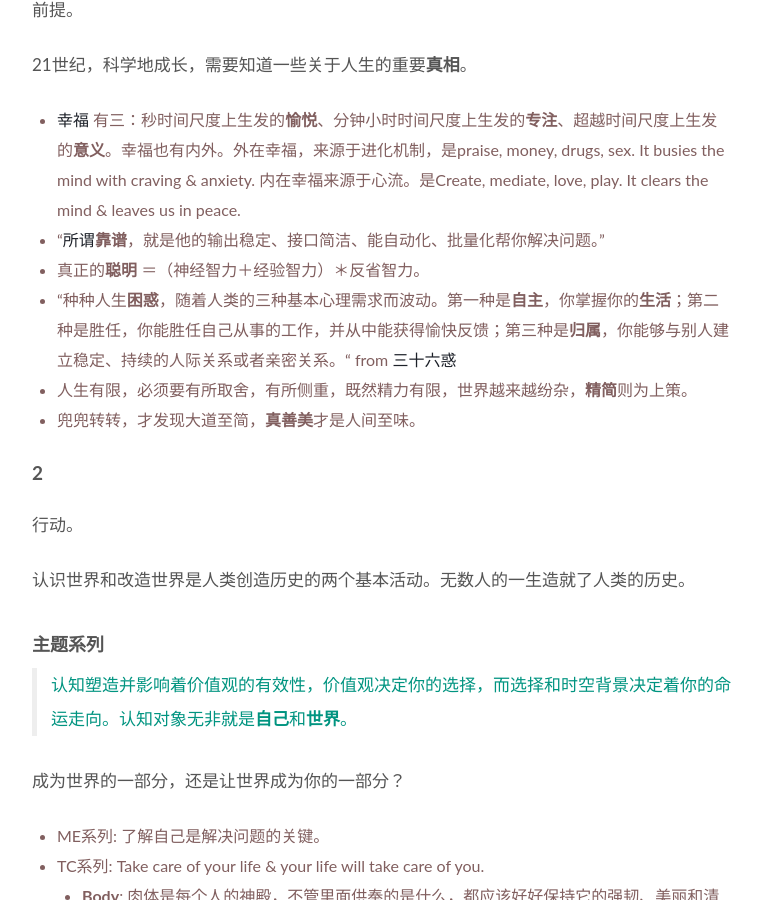
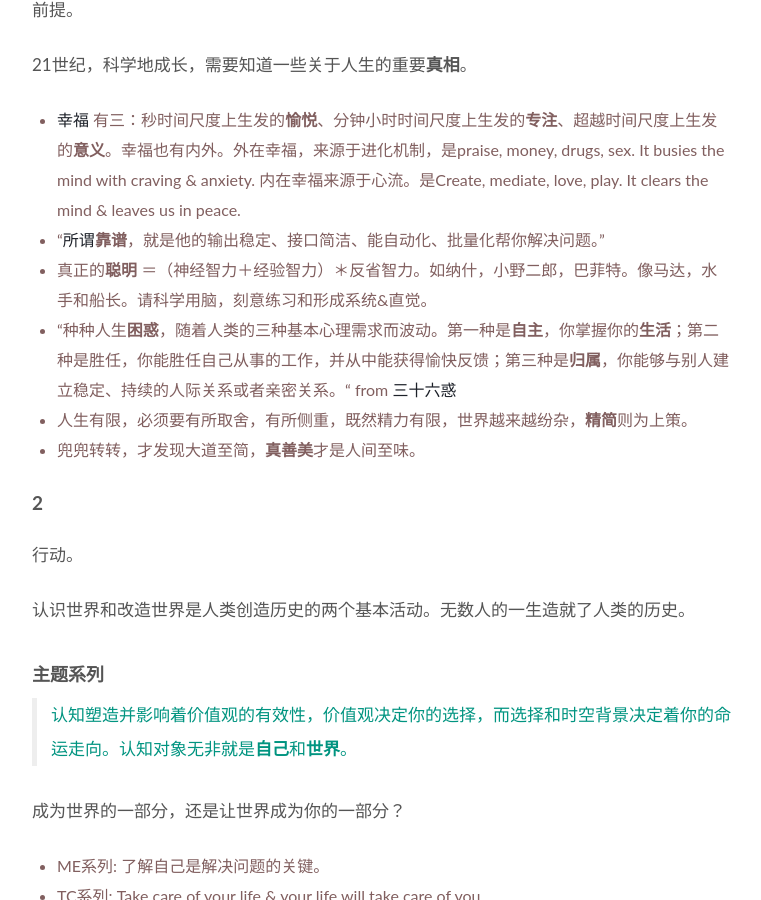
Before and after one commit to WillWang-X/willwang-x.github.io, a Jekyll site: the page built from _posts/2019-01-01-life-README.md, in a window 1280 px wide and 900 px high, scrolled down 1395 px. Shown: the whole window, without its empty margins (258-1019 px from the left). Built offline with Jekyll 4.4.1, drawn with Linux system fonts in a browser that asks for light colours; some of the changed text lies outside the part shown.

Commit message:
Change 1 curiosity

```diff
--- a/_posts/2019-01-01-life-README.md
+++ b/_posts/2019-01-01-life-README.md
@@ -45,7 +45,7 @@ published: true
 
 - [幸福](https://book.douban.com/subject/27663156/) 有三：秒时间尺度上生发的**愉悦**、分钟小时时间尺度上生发的**专注**、超越时间尺度上生发的**意义**。幸福也有内外。外在幸福，来源于进化机制，是praise, money, drugs, sex. It busies the mind with craving & anxiety. 内在幸福来源于心流。是Create, mediate, love, play. It clears the mind & leaves us in peace.
 - "[所谓](https://www.yangzhiping.com/psy/HumanityAndViolence.html)**靠谱**，就是他的输出稳定、接口简洁、能自动化、批量化帮你解决问题。"
-- 真正的**聪明** ＝（神经智力＋经验智力）＊反省智力。
+- 真正的**聪明** ＝（神经智力＋经验智力）＊反省智力。如纳什，小野二郎，巴菲特。像马达，水手和船长。请科学用脑，刻意练习和形成系统&直觉。
 - “种种人生**困惑**，随着人类的三种基本心理需求而波动。第一种是**自主**，你掌握你的**生活**；第二种是胜任，你能胜任自己从事的工作，并从中能获得愉快反馈；第三种是**归属**，你能够与别人建立稳定、持续的人际关系或者亲密关系。“ from [三十六惑](https://www.yangzhiping.com/psy/36Birthday.html)
 - 人生有限，必须要有所取舍，有所侧重，既然精力有限，世界越来越纷杂，**精简**则为上策。
 - 兜兜转转，才发现大道至简，**真善美**才是人间至味。
@@ -114,6 +114,7 @@ published: true
 ## Log
 
 * 2019.01.06: 修改部分语句，和扩展幸福的含义。
+* 2019.01.14: 补充聪明的例子，类比和方法。
 
 
 ---
```
